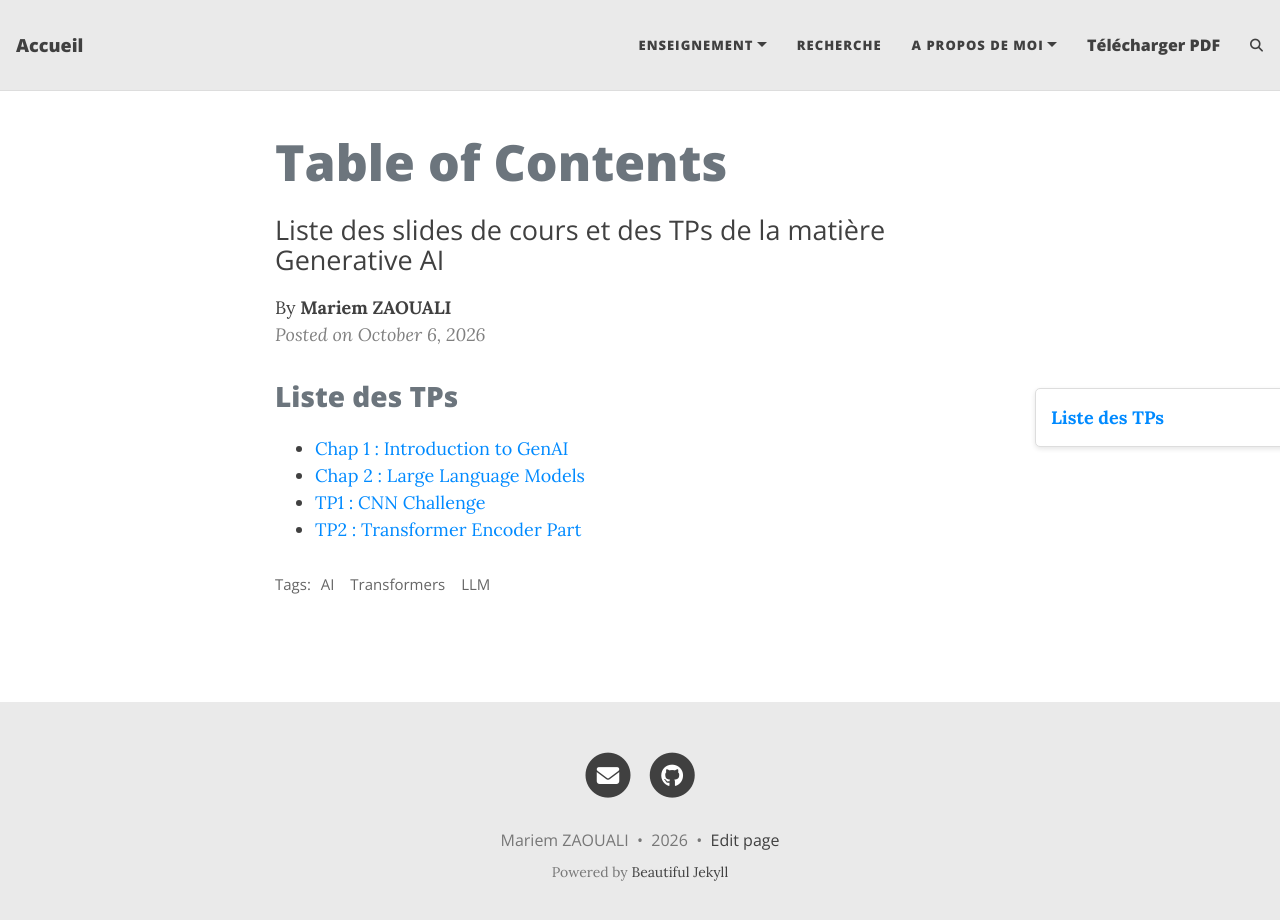
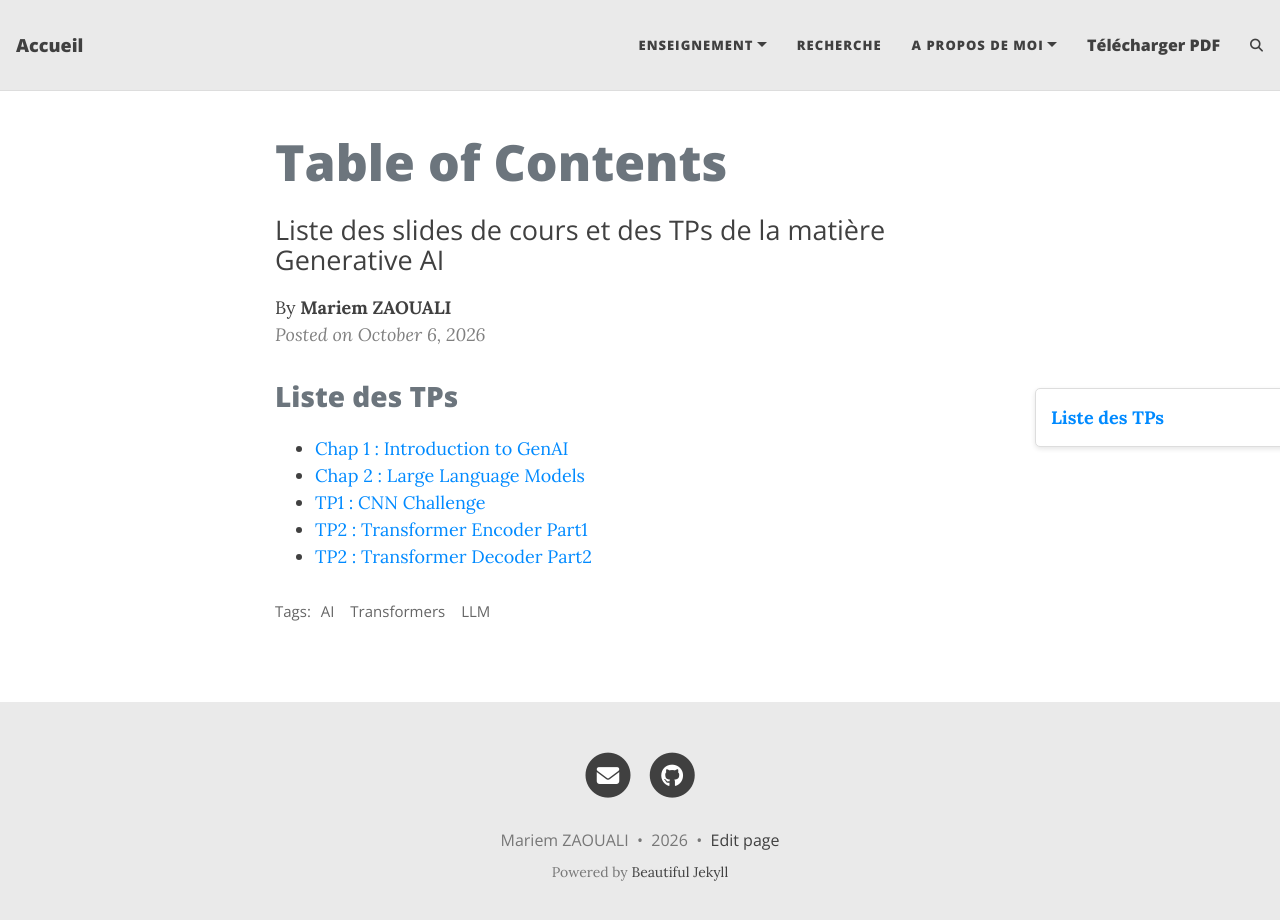
Before and after one commit to MariemZaouali/mariemzaouali.github.io, a Jekyll site: the page built from _posts/2026-10-06-TblCntGenAi.md, in a window 1280 px wide and 933 px high. Shown: the top 920 px of the window. Built offline with Jekyll 4.4.1, drawn with Linux system fonts in a browser that asks for light colours; comment, search, counter and statistics services are not loaded.

Commit message:
Update links for TP2 sections in TblCntGenAi.md

```diff
--- a/_posts/2026-10-06-TblCntGenAi.md
+++ b/_posts/2026-10-06-TblCntGenAi.md
@@ -11,4 +11,5 @@ author: Mariem ZAOUALI
 - [Chap 1 : Introduction to GenAI](/assets/Chap1GenAi.pdf)
 - [Chap 2 : Large Language Models](/assets/Chap2GenAi.pdf)
 - [TP1 : CNN Challenge](https://mariemzaouali.github.io/2026-09-24-genAITp1/)
-- [TP2 : Transformer Encoder Part](https://mariemzaouali.github.io/2025-11-21-genAITp2/)
+- [TP2 : Transformer Encoder Part1](https://drive.google.com/file/d/1Thm3kHVJAKRftAW1Ym7th45qj2zD0ECq/view?usp=sharing)
+- [TP2 : Transformer Decoder Part2](https://drive.google.com/file/d/1Thm3kHVJAKRftAW1Ym7th45qj2zD0ECq/view?usp=sharing)
```
